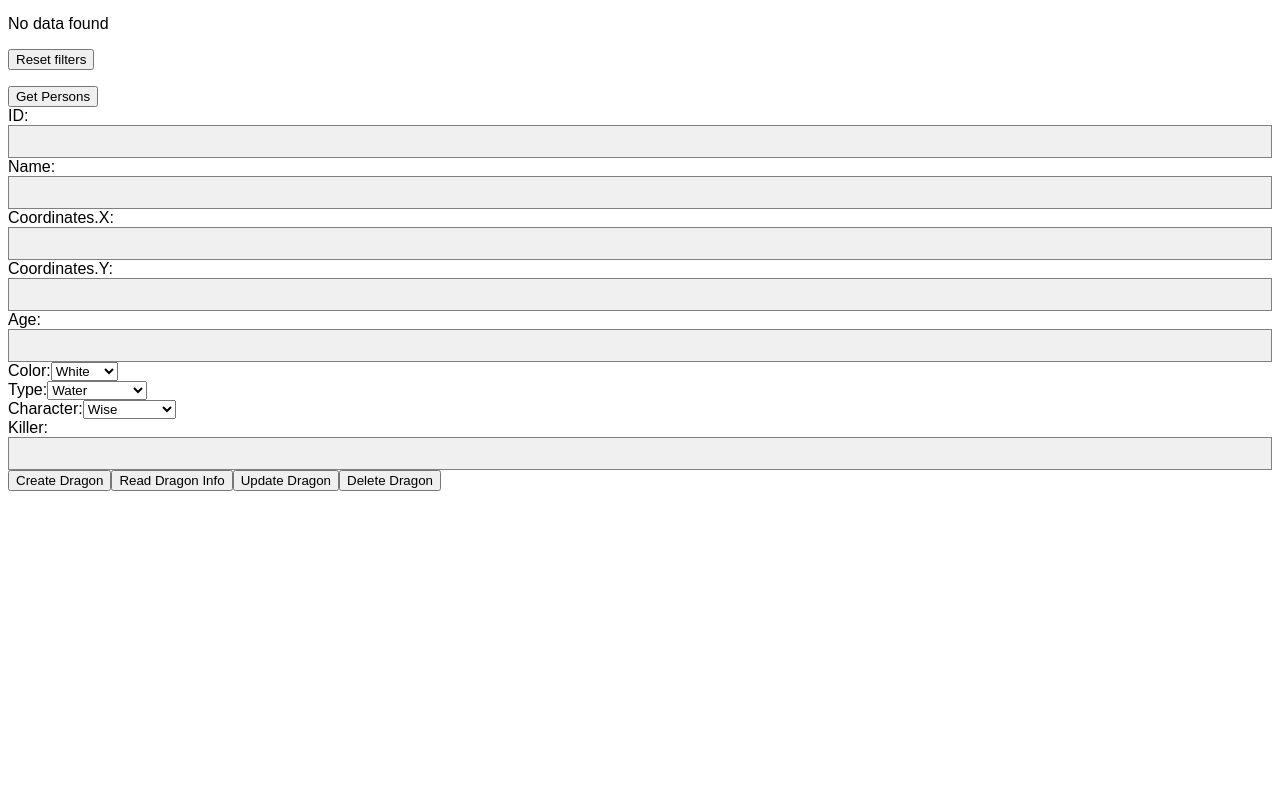
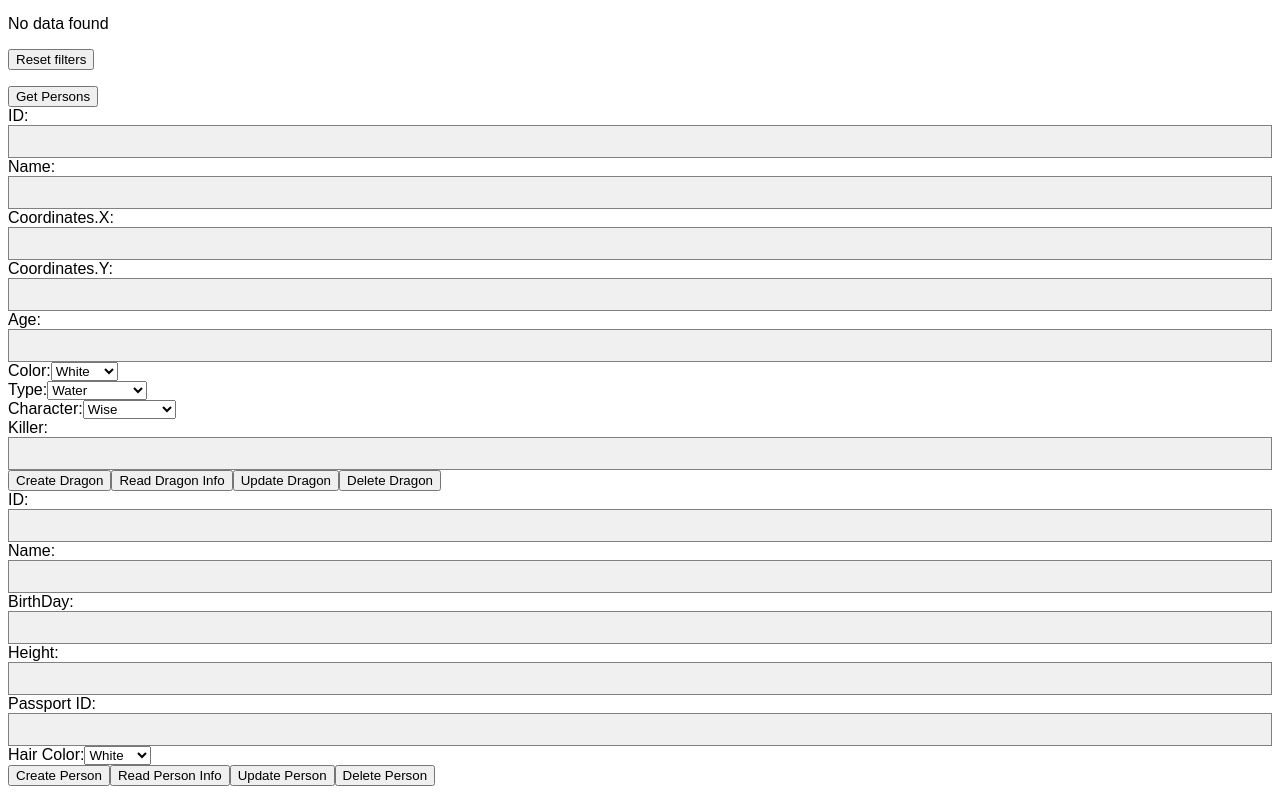
Before and after one commit to Septemberer/soa-frontend, a React (Create React App) app: page / in a window 1280 px wide. Shown: the part 358-1152 px from the top of the page. Before the commit the page ends 857 px from the top, so only its background shows below. Built offline with nearby package versions, Linux system fonts and the light colour scheme.

Commit message:
Persons CRUD done!!

```diff
--- a/src/App.js
+++ b/src/App.js
@@ -20,18 +20,30 @@ export default function App() {
         killer: ""
     });
 
-    const handleChange = (event) => {
+    const [formDataPerson, setFormDataPerson] = useState({
+        id: "",
+        name: "",
+        birthday: "",
+        height: "",
+        passportID: "",
+        hairColor: "WHITE"
+    });
+
+    const handleChangeDragon = (event) => {
         const {name, value} = event.target;
         setFormDataDragon((prevFormData) => ({...prevFormData, [name]: value}));
+    };
+
+    const handleChangePerson = (event) => {
+        const {name, value} = event.target;
+        setFormDataPerson((prevFormData) => ({...prevFormData, [name]: value}));
     };
 
     const handleSubmit = (e) => {
         e.preventDefault();
     };
 
-    let text = "TEXT_";
-
-    async function deleteData(url = "") {
+    async function deleteDataDragon(url = "") {
         // Default options are marked with *
         const res = await fetch(url, {
             method: "DELETE", // *GET, POST, PUT, DELETE, etc.
@@ -49,6 +61,24 @@ export default function App() {
             });
     }
 
+    async function deleteDataPerson(url = "") {
+        // Default options are marked with *
+        const res = await fetch(url, {
+            method: "DELETE", // *GET, POST, PUT, DELETE, etc.
+            mode: "cors", // no-cors, *cors, same-origin
+        });
+
+        if (!res.ok) {
+            const message = `An error has occured: ${res.status} - ${res.statusText}`;
+            throw new Error(message);
+        }
+
+        getData("http://localhost:8080/jax-rs-1/api/v1/persons")
+            .then((data) => {
+                getPersons(data)
+            });
+    }
+
     async function getData(url = "") {
         // Default options are marked with *
         const response = await fetch(url, {
@@ -56,6 +86,34 @@ export default function App() {
             mode: "cors", // no-cors, *cors, same-origin
         });
         return response.json();
+    }
+
+    async function postDataPerson(url = "", formData = {}) {
+        // Default options are marked with *
+        const res = await fetch(url, {
+            method: "POST", // *GET, POST, PUT, DELETE, etc.
+            mode: "cors", // no-cors, *cors, same-origin
+            headers: {
+                'Content-type': 'application/json; charset=UTF-8',
+            },
+            body: JSON.stringify({
+                name: formData.name,
+                birthday: formData.birthday,
+                height: formData.height,
+                passportID: formData.passportID,
+                hairColor: formData.hairColor
+            })
+        })
+
+        if (!res.ok) {
+            const message = `An error has occured: ${res.status} - ${res.statusText}`;
+            throw new Error(message);
+        }
+
+        getData("http://localhost:8080/jax-rs-1/api/v1/persons")
+            .then((data) => {
+                getPersons(data)
+            });
     }
 
     async function postDataDragon(url = "", formData = {}) {
@@ -88,6 +146,35 @@ export default function App() {
         getData("http://localhost:8080/jax-rs-1/api/v1/dragons")
             .then((data) => {
                 getDragons(data)
+            });
+    }
+
+    async function putDataPerson(url = "", formData = {}) {
+        // Default options are marked with *
+        const res = await fetch(url, {
+            method: "PUT", // *GET, POST, PUT, DELETE, etc.
+            mode: "cors", // no-cors, *cors, same-origin
+            headers: {
+                'Content-type': 'application/json; charset=UTF-8',
+            },
+            body: JSON.stringify({
+                id: formData.id,
+                name: formData.name,
+                birthday: formData.birthday,
+                height: formData.height,
+                passportID: formData.passportID,
+                hairColor: formData.hairColor
+            })
+        })
+
+        if (!res.ok) {
+            const message = `An error has occured: ${res.status} - ${res.statusText}`;
+            throw new Error(message);
+        }
+
+        getData("http://localhost:8080/jax-rs-1/api/v1/persons")
+            .then((data) => {
+                getPersons(data)
             });
     }
 
@@ -203,30 +290,30 @@ export default function App() {
             </button>
             <form onSubmit={handleSubmit}>
                 <label htmlFor="id">ID:
-                    <input type="number" id="x" name="id" value={formDataDragon.id} onChange={handleChange}/>
+                    <input type="number" id="id" name="id" value={formDataDragon.id} onChange={handleChangeDragon}/>
                 </label>
 
                 <label htmlFor="name">Name:
-                    <input type="text" id="name" name="name" value={formDataDragon.name} onChange={handleChange}/>
+                    <input type="text" id="name" name="name" value={formDataDragon.name} onChange={handleChangeDragon}/>
                 </label>
 
                 <label htmlFor="x">Coordinates.X:
-                    <input type="number" id="x" name="x" value={formDataDragon.x} onChange={handleChange}/>
+                    <input type="number" id="x" name="x" value={formDataDragon.x} onChange={handleChangeDragon}/>
                 </label>
 
                 <label htmlFor="x">Coordinates.Y:
-                    <input type="number" id="y" name="y" value={formDataDragon.y} onChange={handleChange}/>
+                    <input type="number" id="y" name="y" value={formDataDragon.y} onChange={handleChangeDragon}/>
                 </label>
 
 
                 <label htmlFor="age">Age:
-                    <input type="number" id="age" name="age" value={formDataDragon.age} onChange={handleChange}/>
+                    <input type="number" id="age" name="age" value={formDataDragon.age} onChange={handleChangeDragon}/>
                 </label>
 
 
                 <label htmlFor="color">Color:
                     <select name="color" value={formDataDragon.color}
-                            onChange={handleChange}
+                            onChange={handleChangeDragon}
                             id="color">
                         <option name="color" value="WHITE">White</option>
                         <option name="color" value="BROWN">Brown</option>
@@ -237,7 +324,7 @@ export default function App() {
 
                 <label htmlFor="type">Type:
                     <select name="type" value={formDataDragon.type}
-                            onChange={handleChange}
+                            onChange={handleChangeDragon}
                             id="type">
                         <option name="type" value="WATER">Water</option>
                         <option name="type" value="UNDERGROUND">Underground</option>
@@ -249,7 +336,7 @@ export default function App() {
 
                 <label htmlFor="character">Character:
                     <select name="character" value={formDataDragon.character}
-                            onChange={handleChange}
+                            onChange={handleChangeDragon}
                             id="character">
                         <option name="character" value="WISE">Wise</option>
                         <option name="character" value="CHAOTIC">Chaotic</option>
@@ -260,7 +347,7 @@ export default function App() {
                 <br/>
 
                 <label htmlFor="killer">Killer:
-                    <input type="number" id="killer" name="killer" value={formDataDragon.killer} onChange={handleChange}/>
+                    <input type="number" id="killer" name="killer" value={formDataDragon.killer} onChange={handleChangeDragon}/>
                 </label>
 
                 <button type="submit" onClick={() => {
@@ -291,7 +378,7 @@ export default function App() {
                 </button>
                 <button type="submit" onClick={() => {
                     console.log(formDataDragon.id)
-                    deleteData("http://localhost:8080/jax-rs-1/api/v1/dragons/" + formDataDragon.id)
+                    deleteDataDragon("http://localhost:8080/jax-rs-1/api/v1/dragons/" + formDataDragon.id)
                         .then(() => setFormDataDragon({
                                 id: "",
                                 name: "",
@@ -308,6 +395,79 @@ export default function App() {
                 }}>Delete Dragon
                 </button>
             </form>
+            <form onSubmit={handleSubmit}>
+                <label htmlFor="id">ID:
+                    <input type="number" id="id" name="id" value={formDataPerson.id} onChange={handleChangePerson}/>
+                </label>
+
+                <label htmlFor="name">Name:
+                    <input type="text" id="name" name="name" value={formDataPerson.name} onChange={handleChangePerson}/>
+                </label>
+
+                <label htmlFor="birthday">BirthDay:
+                    <input type="text" id="birthday" name="birthday" value={formDataPerson.birthday} onChange={handleChangePerson}/>
+                </label>
+
+                <label htmlFor="height">Height:
+                    <input type="number" id="height" name="height" value={formDataPerson.height} onChange={handleChangePerson}/>
+                </label>
+
+                <label htmlFor="passportID">Passport ID:
+                    <input type="text" id="passportID" name="passportID" value={formDataPerson.passportID} onChange={handleChangePerson}/>
+                </label>
+
+
+                <label htmlFor="hairColor">Hair Color:
+                    <select name="hairColor" value={formDataPerson.hairColor}
+                            onChange={handleChangePerson}
+                            id="hairColor">
+                        <option name="hairColor" value="WHITE">White</option>
+                        <option name="hairColor" value="BROWN">Brown</option>
+                        <option name="hairColor" value="ORANGE">Orange</option>
+                    </select>
+                </label>
+                <br/>
+
+                <button type="submit" onClick={() => {
+                    console.log(formDataPerson)
+                    postDataPerson("http://localhost:8080/jax-rs-1/api/v1/persons", formDataPerson).then();
+                }}>Create Person
+                </button>
+                <button type="submit" onClick={() => {
+                    console.log(formDataPerson.id)
+                    getData("http://localhost:8080/jax-rs-1/api/v1/persons/" + formDataPerson.id)
+                        .then((person) => {
+                            setFormDataPerson({
+                                id: person.id,
+                                name: person.name,
+                                birthday: person.birthday == null ? null : convertDateString(person.birthday),
+                                height: person.height,
+                                passportID: person.passportID,
+                                hairColor: person.hairColor
+                            })
+                        });
+                }}>Read Person Info
+                </button>
+                <button type="submit" onClick={() => {
+                    putDataPerson("http://localhost:8080/jax-rs-1/api/v1/persons", formDataPerson).then();
+                }}>Update Person
+                </button>
+                <button type="submit" onClick={() => {
+                    console.log(formDataPerson.id)
+                    deleteDataPerson("http://localhost:8080/jax-rs-1/api/v1/persons/" + formDataPerson.id)
+                        .then(() => setFormDataPerson({
+                                id: "",
+                                name: "",
+                                birthday: "",
+                                height: "",
+                                passportID: "",
+                                hairColor: "WHITE"
+                            })
+                        );
+
+                }}>Delete Person
+                </button>
+            </form>
         </div>
     )
 }
```
